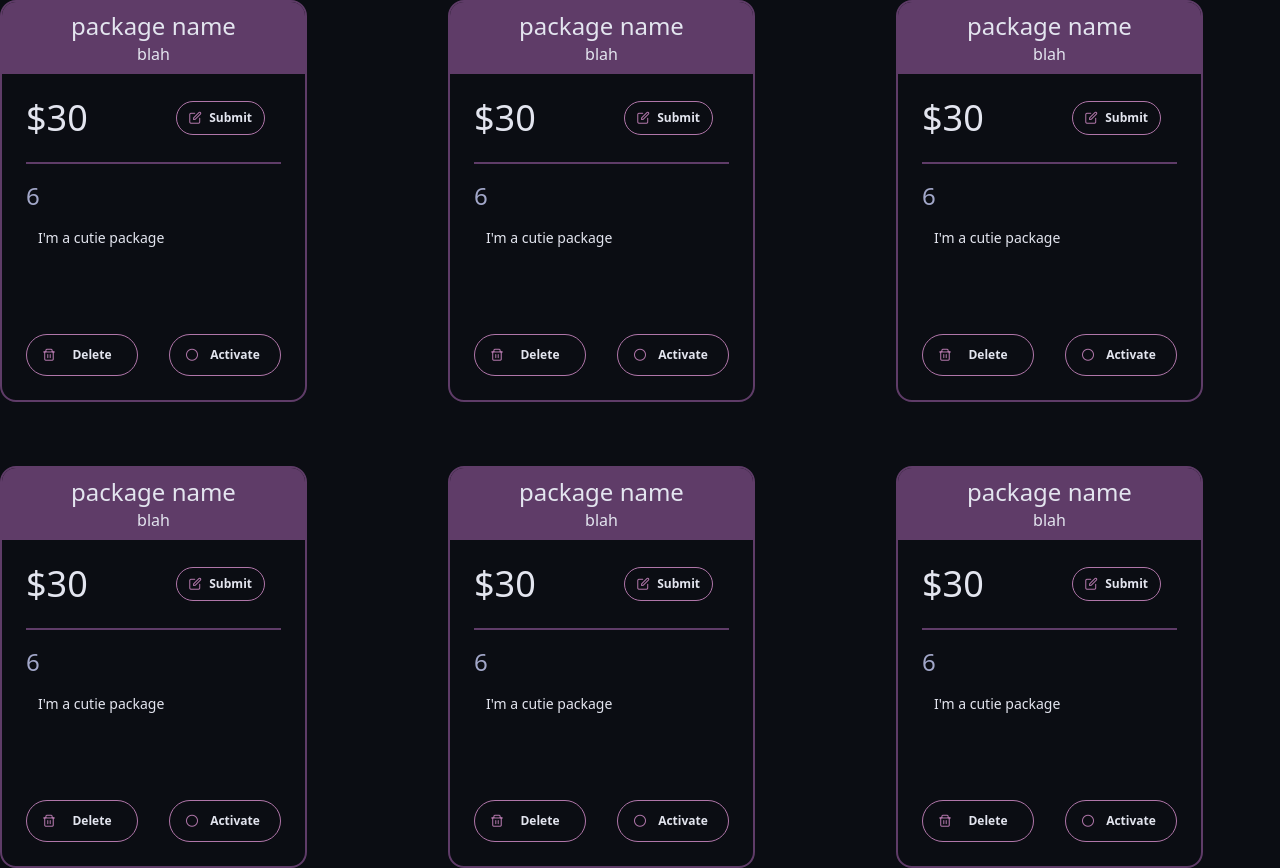
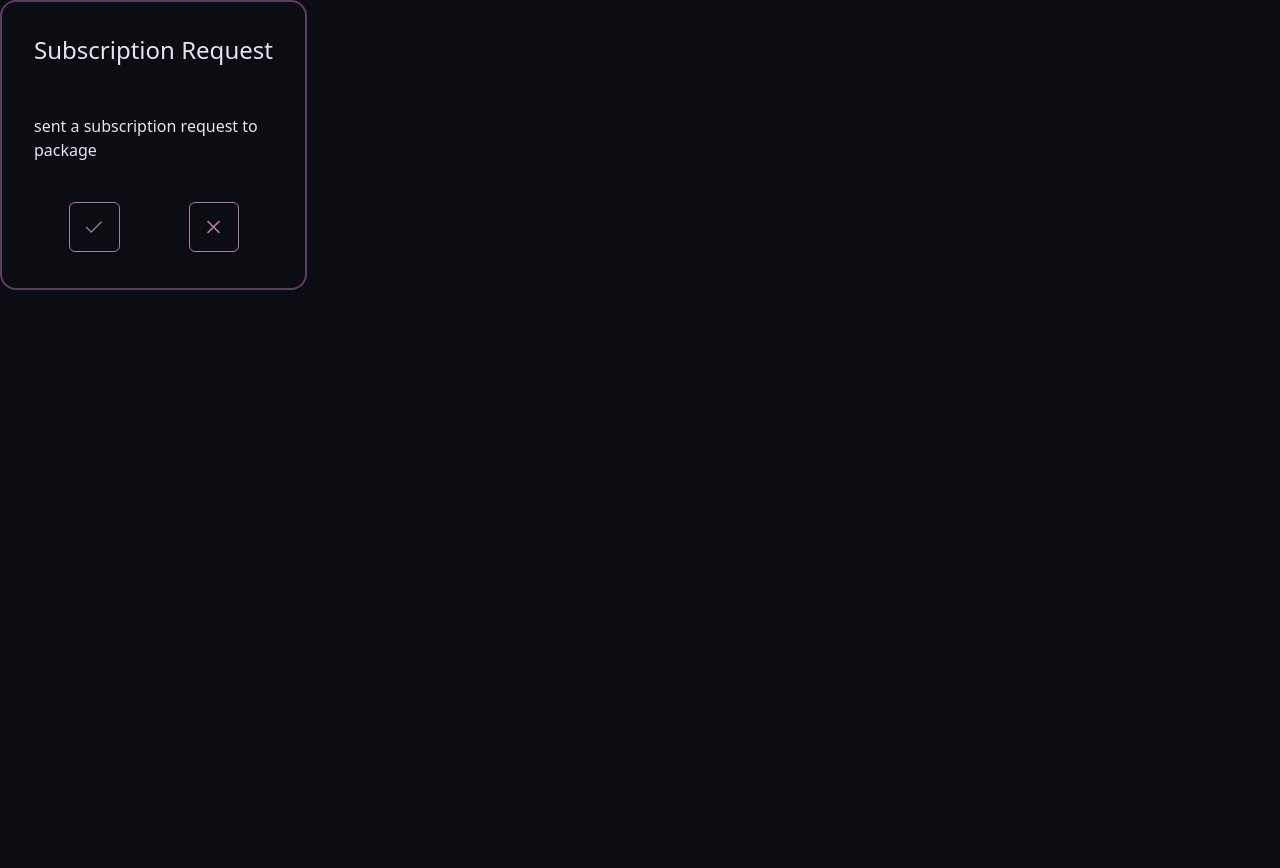
Before and after one commit to OmarGamal10/Lifta, a React (Vite) app in the folder FrontEnd/: page / in a window 1280 px wide. After the commit the page ends 800 px from the top, so only its background shows below. Built offline with nearby package versions, Linux system fonts and the light colour scheme.

Commit message:
Subscription request card 🎨

```diff
--- a/FrontEnd/src/App.jsx
+++ b/FrontEnd/src/App.jsx
@@ -13,11 +13,12 @@ import Tailwind from 'primereact/passthrough/tailwind';
 import { twMerge } from 'tailwind-merge';
 import 'primeicons/primeicons.css';
 import { PackageDashboard } from "./components/packageDashboard.jsx";
+import { SubscriptionRequestCard } from "./components/coach/subscriptionRequestCard.jsx";
 
 function App() {
   return (
     <PrimeReactProvider value={{ unstyled: true, pt: Tailwind , ptOptions: { mergeSections: true, mergeProps: true, classNameMergeFunction: twMerge } }}>
-      <PackageDashboard/>
+      <SubscriptionRequestCard/>
     </PrimeReactProvider>
   );
 }
--- /dev/null
+++ b/FrontEnd/src/components/coach/subscriptionRequestCard.jsx
@@ -0,0 +1,63 @@
+//  import { Link } from "react-router-dom";
+import "../output.css"; // Adjust the path as needed
+import { Button } from "primereact/button";
+
+export function SubscriptionRequestCard(probs) {
+  return (
+    <div className="flex flex-col border-[2px] border-secondary rounded-2xl text-textColor w-[307px] overflow-hidden p-8">
+      <div className="text-center">
+        <h3 className="text-2xl font-medium text-center">
+          Subscription Request
+        </h3>
+      </div>
+      <div className="flex flex-col gap-2 mt-10">
+        <a href="" className="font-bold">{probs.traineeName}</a>
+        <span>sent a subscription request to <b>{probs.packageName}</b> package</span>
+
+      </div>
+      <div className="flex justify-around mt-10 mb-1">
+        <Button
+          icon="pi pi-check"
+          outlined
+          aria-label="Filter"
+          className="group"
+          tooltip="Accept"
+          tooltipOptions={{
+            position: "bottom",
+            className: "text-textColor mt-[-8px] text-sm",
+          }}
+          pt={{
+            root: {
+              className:
+                "border-accent hover:bg-accent text-textColor hover:text-backGroundColor focus:outline-none focus:ring-0 active:ring active:ring-accent/50",
+            },
+            icon: {
+              className: "group-hover:text-backGroundColor text-accent",
+            },
+          }}
+        />
+        {/* <Tooltip target=".logo" mouseTrack mouseTrackLeft={10} /> */}
+        <Button
+          icon="pi pi-times"
+          outlined
+          aria-label="Filter"
+          className="group"
+          tooltip="Reject"
+          tooltipOptions={{
+            position: "bottom",
+            className: "text-textColor mt-[-8px] text-sm",
+          }}
+          pt={{
+            root: {
+              className:
+                "border-accent hover:bg-accent text-textColor hover:text-backGroundColor focus:outline-none focus:ring-0 active:ring active:ring-accent/50",
+            },
+            icon: {
+              className: "group-hover:text-backGroundColor text-accent",
+            },
+          }}
+        />
+      </div>
+    </div>
+  );
+}
--- a/FrontEnd/src/index.css
+++ b/FrontEnd/src/index.css
@@ -19,3 +19,9 @@
 .btn-disabled {
     @apply opacity-50 ;
   }
+
+  .p-tooltip {
+    background-color: #f5a623; /* Example background color */
+    color: white; /* Tooltip text color */
+    border-radius: 5px;
+  }
```
